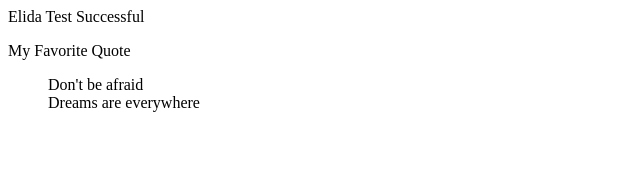
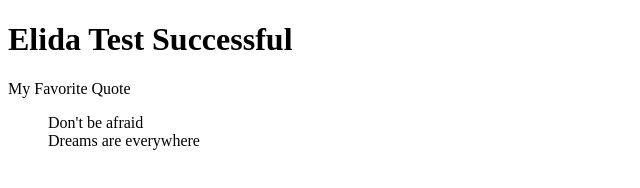
Before and after one commit to elidalia/elidalia.github.io, a plain HTML site: page upload_test/index.html in a window 1280 px wide. Shown: the whole page, without its empty margins (0-640 px from the left). Drawn offline with Linux system fonts and the light colour scheme.

Commit message:
Add files via upload

```diff
--- a/upload_test/index.html
+++ b/upload_test/index.html
@@ -5,11 +5,12 @@
     <title>Document</title>
 </head>
 <body>
-    <header>Elida Test Successful
-    <p>My Favorite Quote</p>
-    <blockquote>
+    <header>
+        <h1>Elida Test Successful</h1>
+        <p>My Favorite Quote</p>
+        <blockquote>
         <p>Don't be afraid <br> Dreams are everywhere</p>
-    </blockquote>
+        </blockquote>
     </header>
 </body>
 </html>
```
